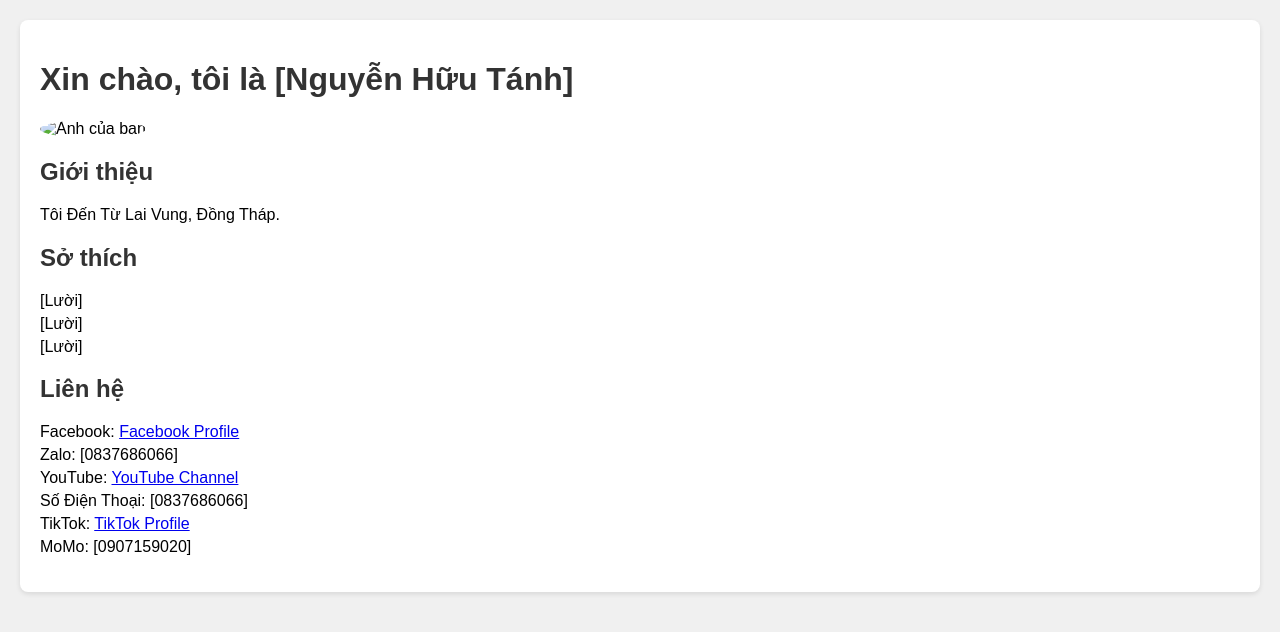
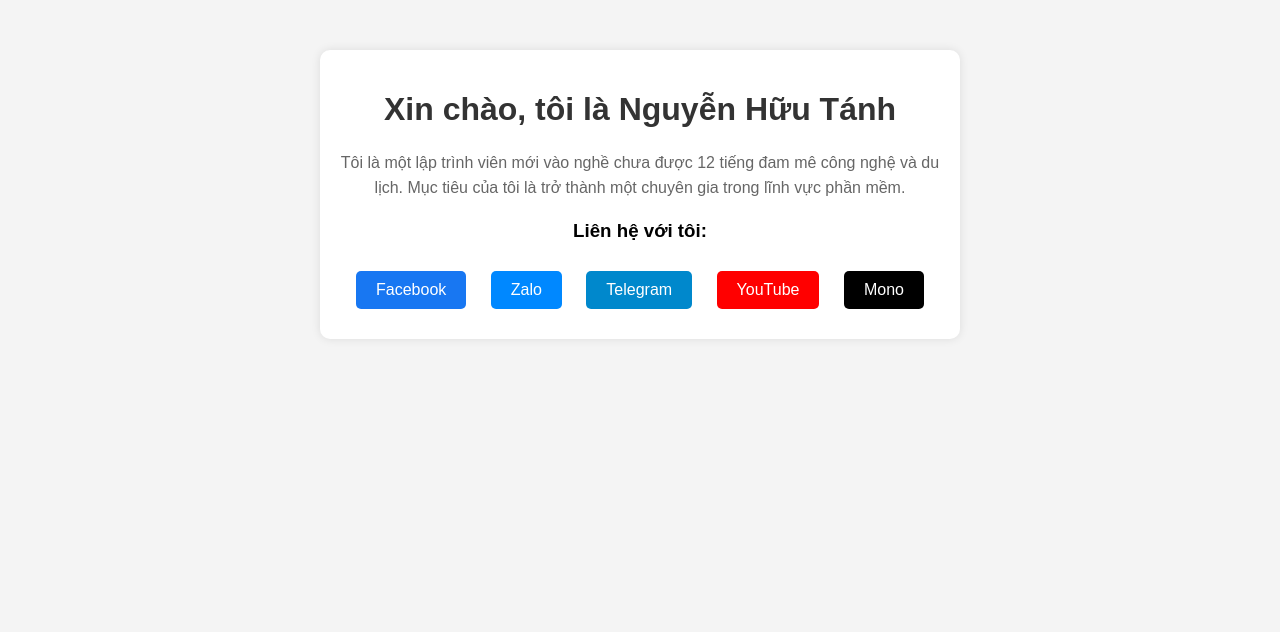
Before and after one commit to nguyenhuutanh/tanhdev.github.io, a plain HTML site: page index.html in a window 1280 px wide. Drawn offline with Linux system fonts and the light colour scheme.

Commit message:
Update index.html

```diff
--- a/index.html
+++ b/index.html
@@ -3,60 +3,58 @@
 <head>
     <meta charset="UTF-8">
     <meta name="viewport" content="width=device-width, initial-scale=1.0">
-    <title>Giới thiệu Bản thân</title>
+    <title>Giới Thiệu Bản Thân</title>
     <style>
         body {
             font-family: Arial, sans-serif;
-            background-color: #f0f0f0;
+            text-align: center;
+            background-color: #f4f4f4;
             margin: 0;
+            padding: 0;
+        }
+        .container {
+            max-width: 600px;
+            margin: 50px auto;
+            background: white;
             padding: 20px;
+            border-radius: 10px;
+            box-shadow: 0 0 10px rgba(0, 0, 0, 0.1);
         }
-        h1, h2 {
+        h1 {
             color: #333;
         }
-        .container {
-            background-color: #fff;
-            padding: 20px;
-            border-radius: 8px;
-            box-shadow: 0 2px 5px rgba(0,0,0,0.1);
+        p {
+            color: #666;
+            line-height: 1.6;
         }
-        img {
-            max-width: 150px;
-            border-radius: 50%;
+        .social-links a {
+            display: inline-block;
+            margin: 10px;
+            text-decoration: none;
+            color: white;
+            padding: 10px 20px;
+            border-radius: 5px;
         }
-        ul {
-            list-style-type: none;
-            padding: 0;
-        }
-        li {
-            margin: 5px 0;
-        }
+        .facebook { background: #1877f2; }
+        .zalo { background: #0088ff; }
+        .telegram { background: #0088cc; }
+        .youtube { background: #ff0000; }
+        .mono { background: #000000; }
     </style>
 </head>
 <body>
     <div class="container">
-        <h1>Xin chào, tôi là [Nguyễn Hữu Tánh]</h1>
-        <img src="link_to_your_photo.jpg" alt="Ảnh của bạn">
+        <h1>Xin chào, tôi là Nguyễn Hữu Tánh</h1>
+        <p>Tôi là một lập trình viên mới vào nghề chưa được 12 tiếng đam mê công nghệ và du lịch. Mục tiêu của tôi là trở thành một chuyên gia trong lĩnh vực phần mềm.</p>
 
-        <h2>Giới thiệu</h2>
-        <p>Tôi Đến Từ Lai Vung, Đồng Tháp.</p>
-
-        <h2>Sở thích</h2>
-        <ul>
-            <li>[Lười]</li>
-            <li>[Lười]</li>
-            <li>[Lười]</li>
-        </ul>
-
-        <h2>Liên hệ</h2>
-        <ul>
-            <li>Facebook: <a href="[https://www.facebook.com/share/1A9k47RVQT/?mibextid=wwXIfr]" target="_blank">Facebook Profile</a></li>
-            <li>Zalo: [0837686066]</li>
-            <li>YouTube: <a href="[https://www.youtube.com/@TanhPhaiPhai]" target="_blank">YouTube Channel</a></li>
-            <li>Số Điện Thoại: [0837686066]</li>
-            <li>TikTok: <a href="[www.tiktok.com/@nghuutanh]" target="_blank">TikTok Profile</a></li>
-            <li>MoMo: [0907159020]</li>
-        </ul>
+        <h3>Liên hệ với tôi:</h3>
+        <div class="social-links">
+            <a href="https://www.facebook.com/share/1ENrQo23ia/?mibextid=wwXIfr" class="facebook" target="_blank">Facebook</a>
+            <a href="https://zalo.me/0837686066" class="zalo" target="_blank">Zalo</a>
+            <a href="https://t.me/nghuutanh" class="telegram" target="_blank">Telegram</a>
+            <a href="https://www.youtube.com/@TanhPhaiPhai" class="youtube" target="_blank">YouTube</a>
+            <a href="0837686066" class="mono" target="_blank">Mono</a>
+        </div>
     </div>
 </body>
 </html>
```
